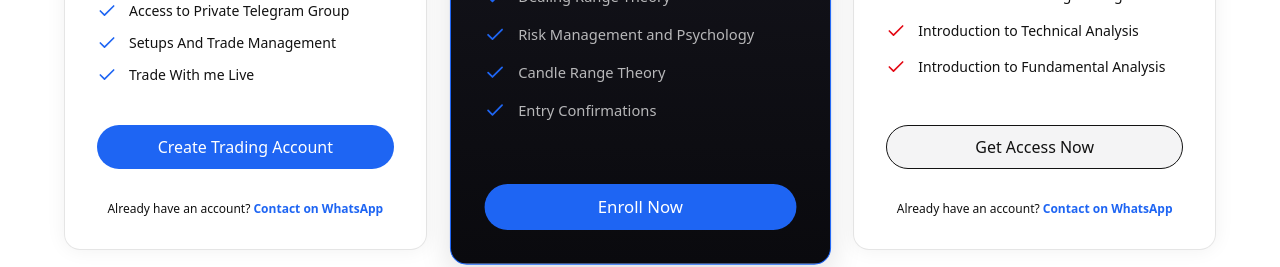
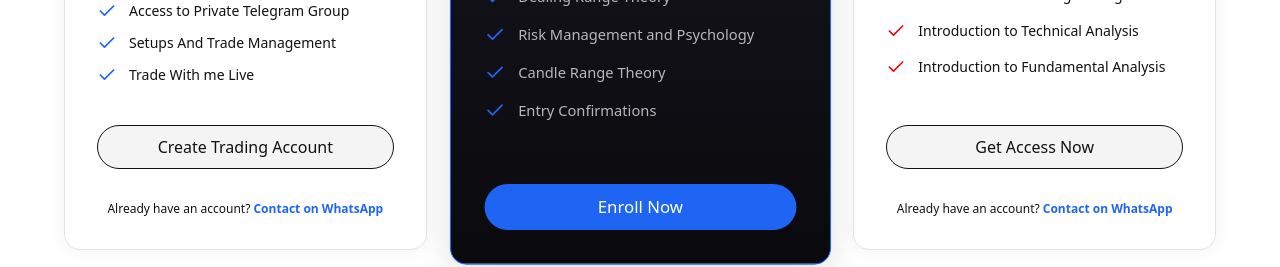
Before and after one commit to delmond147/kellybilla-fx, a Next.js app: page / in a window 1280 px wide. Shown: the part 1820-2087 px from the top of the page. Built offline with nearby package versions, Linux system fonts and the light colour scheme; no server answers.

Commit message:
Buttons updates

```diff
--- a/src/components/sections/Packages.tsx
+++ b/src/components/sections/Packages.tsx
@@ -130,7 +130,7 @@ export function Packages() {
                                     </ul>
 
                                     <Button
-                                        variant="primary"
+                                        variant={pkg.highlight ? "primary" : "secondary"}
                                         className="w-full mt-4"
                                         onClick={() => window.open('https://one.exnesstrack.org/a/yhy4iuxjzd', '_blank')}
                                     >
```
